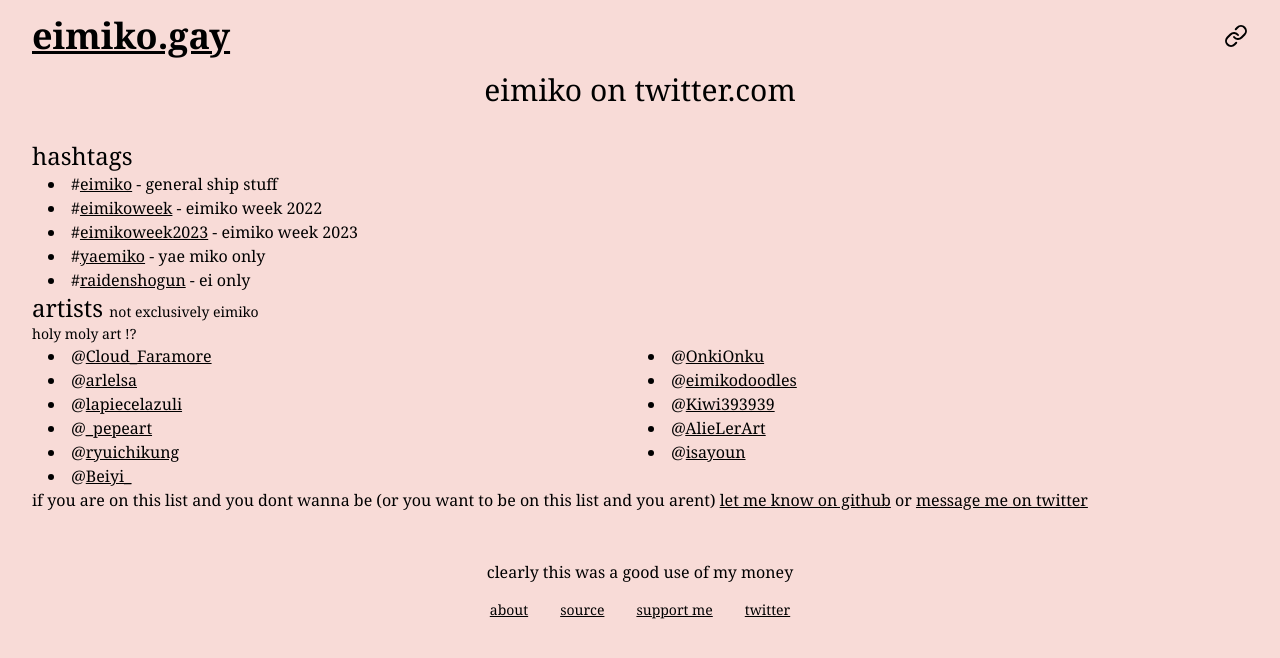
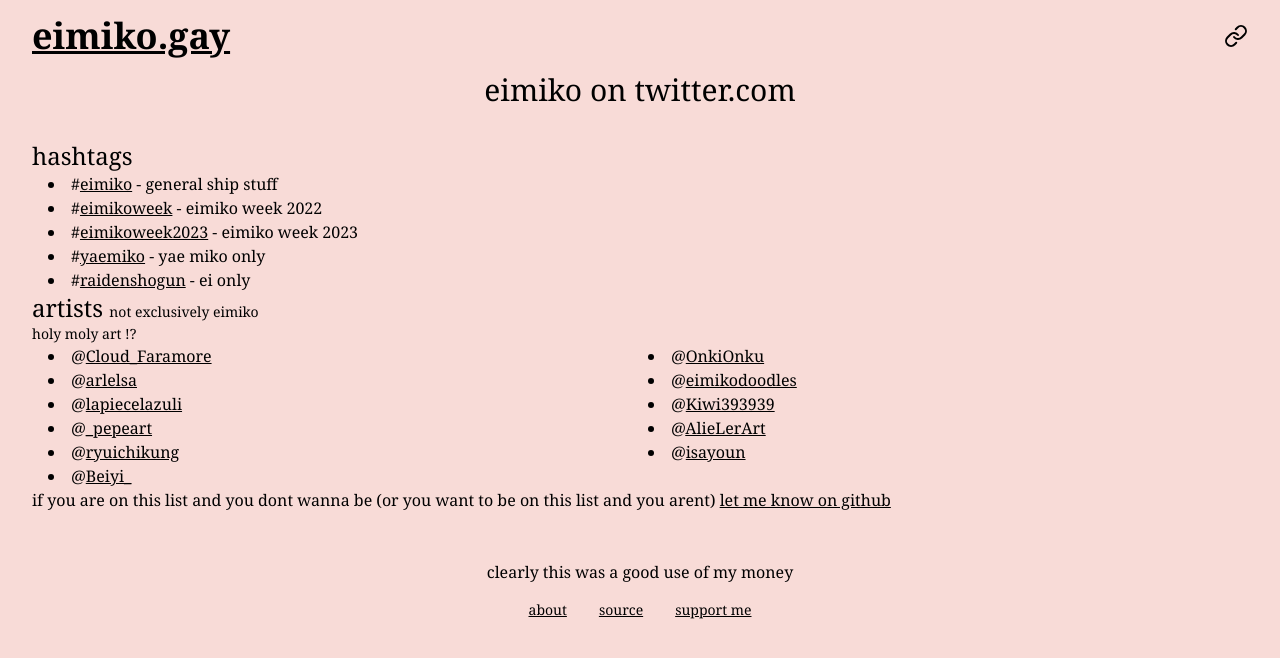
Before and after one commit to HazelTheWitch/eimiko.gay, a SvelteKit app: page /twitter in a window 1280 px wide. Shown: the top 658 px of the page. Built offline with nearby package versions, Linux system fonts and the light colour scheme.

Commit message:
removed my twitter, that was a bad idea

```diff
--- a/src/lib/Footer.svelte
+++ b/src/lib/Footer.svelte
@@ -3,7 +3,6 @@
     <a class="m-4" href="/about">about</a>
     <a class="m-4" href="https://github.com/HazelTheWitch/eimiko.gay" target="_blank" rel="noreferrer noopener">source</a>
     <a class="m-4" href="https://ko-fi.com/hazelthewitch" target="_blank" rel="noreferrer noopener">support me</a>
-    <a class="m-4" href="https://twitter.com/liabiaisfree" target="_blank" rel="noreferrer noopener">twitter</a>
 </div>
 
 <style>
--- a/src/routes/twitter/+page.svelte
+++ b/src/routes/twitter/+page.svelte
@@ -30,6 +30,6 @@
             <li><Handle handle="isayoun" /></li>
             <li><Handle handle="Beiyi_" /></li>
         </ul>
-        <p>if you are on this list and you dont wanna be (or you want to be on this list and you arent) <a class="underline" href="https://github.com/HazelTheWitch/eimiko.gay/issues/new?assignees=HazelTheWitch&labels=&projects=&template=handle-add-remove-request.md&title=%5BAdd%2FRemove%5D" target="_blank" rel="noreferrer noopener">let me know on github</a> or <a class="underline" href="https://twitter.com/liabiaisfree" target="_blank" rel="noreferrer noopener">message me on twitter</a></p>
+        <p>if you are on this list and you dont wanna be (or you want to be on this list and you arent) <a class="underline" href="https://github.com/HazelTheWitch/eimiko.gay/issues/new?assignees=HazelTheWitch&labels=&projects=&template=handle-add-remove-request.md&title=%5BAdd%2FRemove%5D" target="_blank" rel="noreferrer noopener">let me know on github</a></p>
     </div>
 </div>
```
